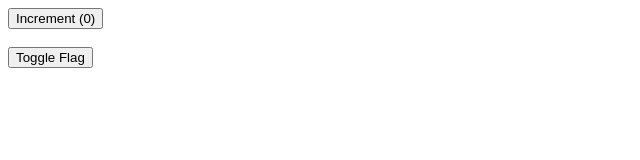
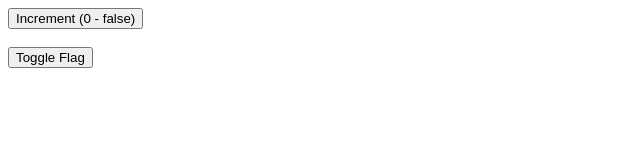
Before and after one commit to Eqwerty/redux-playground, a React (Vite) app: page / in a window 1280 px wide. Shown: the top 160 px of the page, without its empty margins (0-640 px from the left). Built offline with nearby package versions, Linux system fonts and the light colour scheme.

Commit message:
Add flag state in counter

```diff
--- a/src/counter/Counter.tsx
+++ b/src/counter/Counter.tsx
@@ -1,14 +1,20 @@
 import { useDispatch, useSelector } from "react-redux";
+import type { RootState } from "../store";
 import { increment, selectCount } from "./counterSlice";
 
 export function Counter() {
   const count = useSelector(selectCount);
+  const flag = useSelector((state: RootState) => state.flag.value);
   const dispatch = useDispatch();
 
   return (
     <div>
       <button onClick={() => dispatch(increment())}>
-        Increment (<span>{count}</span>)
+        Increment (
+        <span>
+          {count} - {flag.toString()}
+        </span>
+        )
       </button>
     </div>
   );
```
